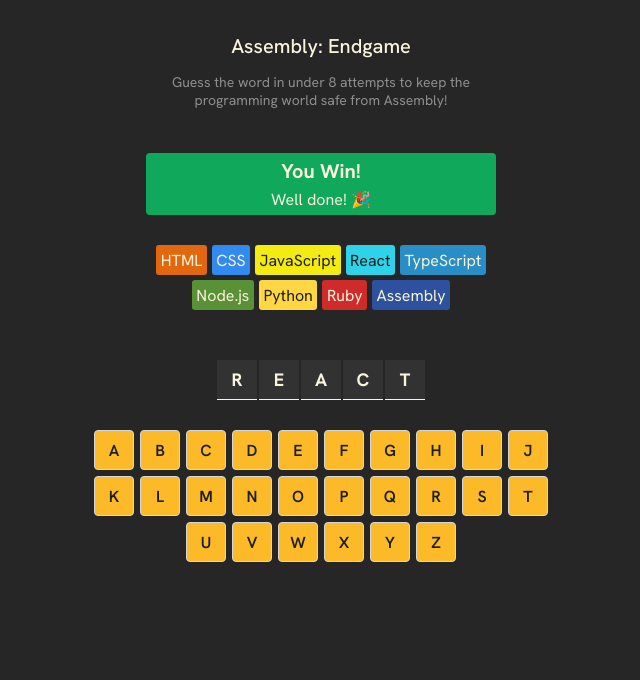
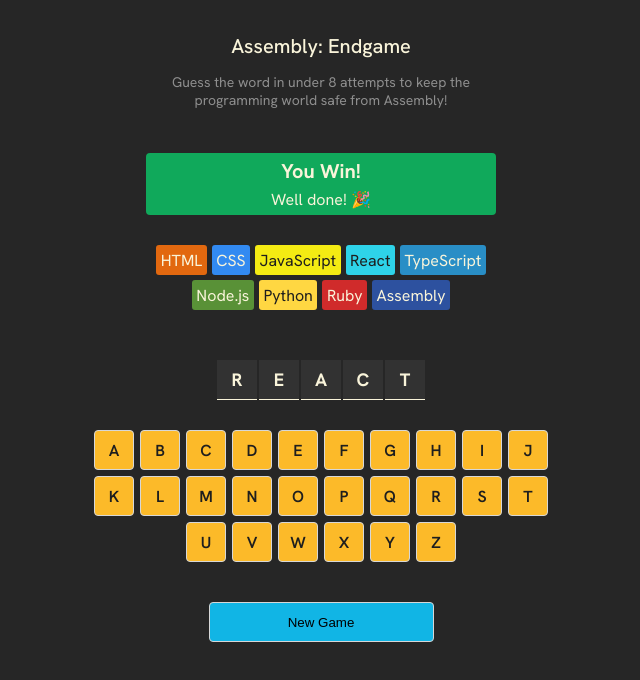
Before and after one commit to surya-441/first-react, a React (Vite) app: page /assembly-endgame in a window 1280 px wide. Shown: the top 680 px of the page, without its empty margins (319-959 px from the left). Built offline with nearby package versions, Linux system fonts and the light colour scheme; no server answers; what @huggingface/inference would draw is missing.

Commit message:
added new game button

```diff
--- a/src/componenets/AssemblyEndgameMain.css
+++ b/src/componenets/AssemblyEndgameMain.css
@@ -73,3 +73,16 @@
     font-size: 1rem;
     color: #1E1E1E;
 }
+
+.new-game-button {
+    margin-top: 40px;
+    background-color: #11B5E5;
+    border: 1px solid #D7D7D7;
+    border-radius: 4px;
+    width: 225px;
+    height: 40px;
+    padding: 6px 12px;
+    display: block;
+    margin-inline: auto;
+    cursor: pointer;
+}
--- a/src/componenets/AssemblyEndgameMain.jsx
+++ b/src/componenets/AssemblyEndgameMain.jsx
@@ -37,6 +37,7 @@
             <section className='keyboard'>
                 {alphabetArray}
             </section>
+            <button className='new-game-button'>New Game</button>
         </main>
     );
 }
```
